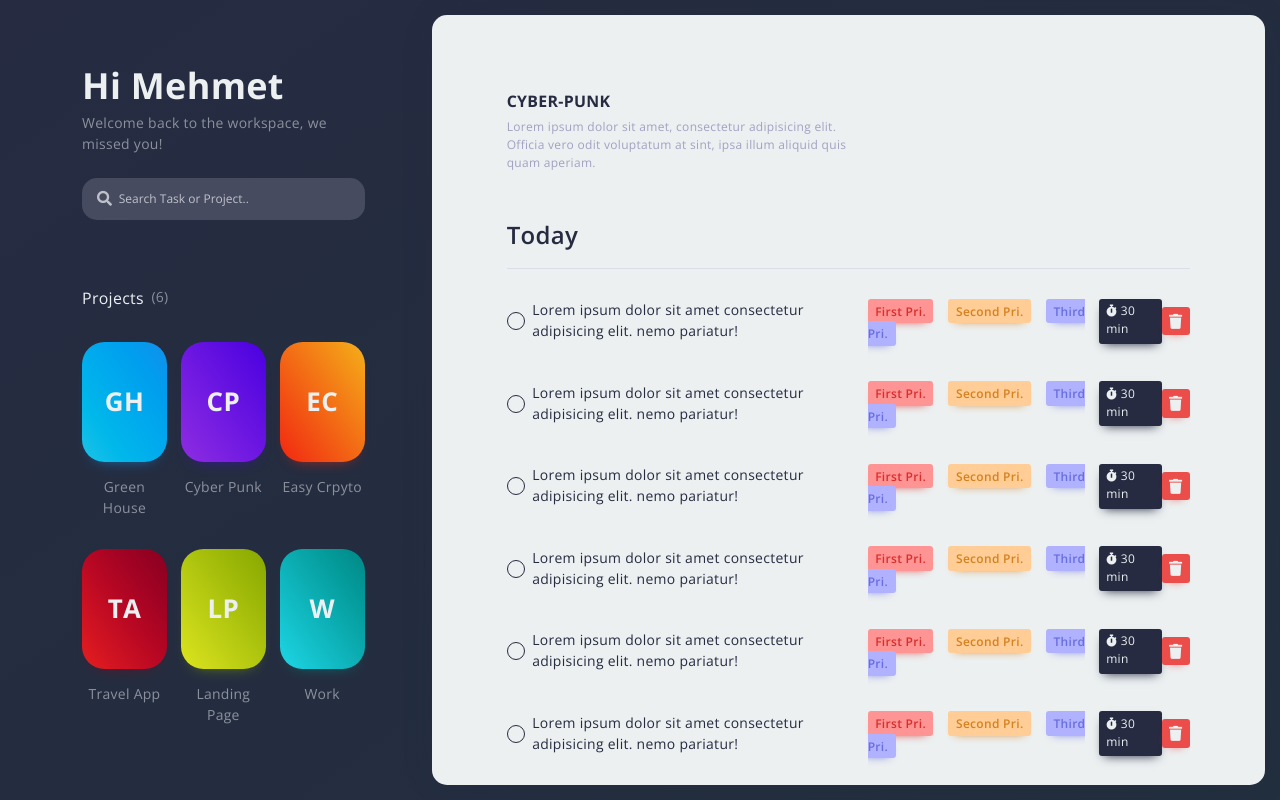
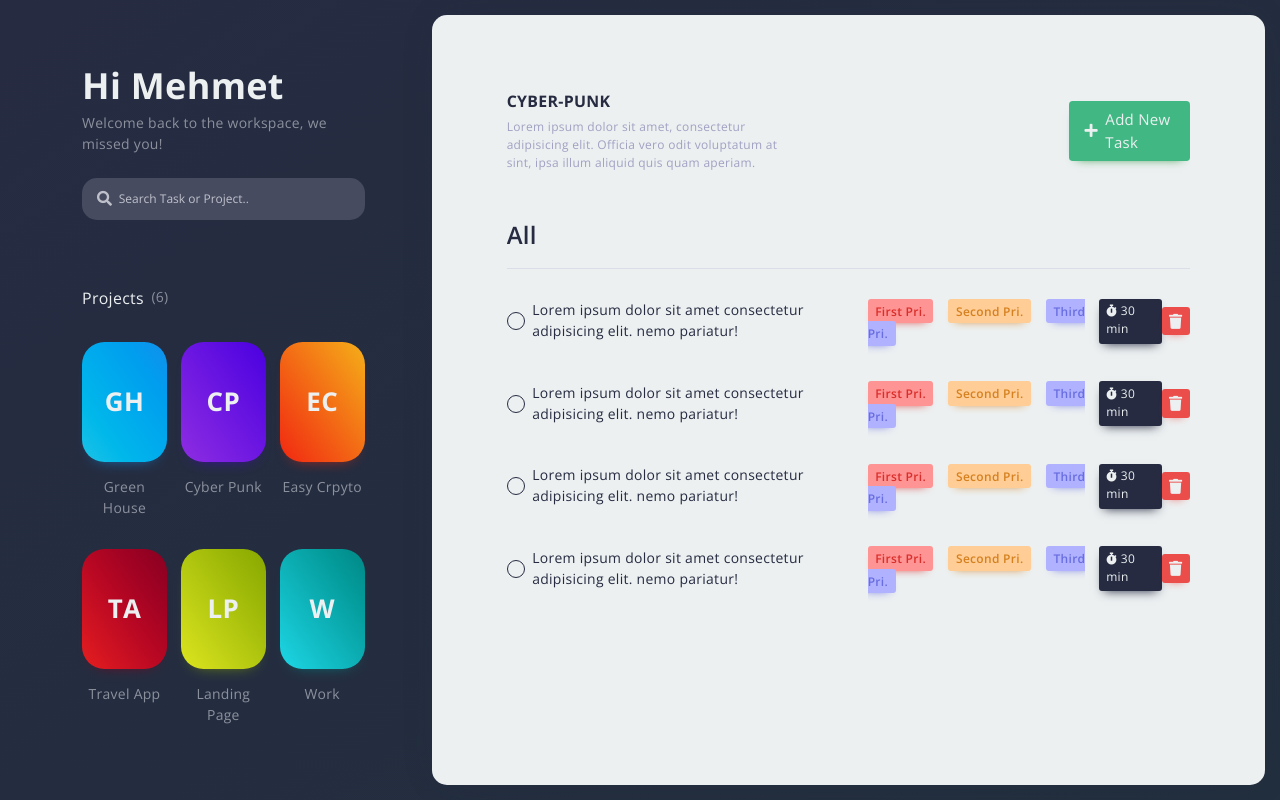
Before and after one commit to mehmetpekcan/todo-app, a Vue app: page /project/cyber-punk in a window 1280 px wide. Built offline with nearby package versions, Linux system fonts and the light colour scheme.

Commit message:
Add new task placement and view created

```diff
--- a/src/components/ProjectContent.vue
+++ b/src/components/ProjectContent.vue
@@ -1,25 +1,29 @@
 <template>
   <div style="overflow-y: scroll !important;">
-    <div class="title">
-      <p class="mb-1 font-size-16 text-dark text-uppercase font-weight-bold">{{ $route.params.name }}</p>
-      <p class="mb-0 font-size-12 w-50 text-secondary">Lorem ipsum dolor sit amet, consectetur adipisicing elit. Officia vero odit voluptatum at sint, ipsa illum aliquid quis quam aperiam.</p>
-    </div>
-    <div class="todos--wrapper mt-5">
-      <div class="todos--title pb-3 border-bottom border-gray-3 d-flex justify-content-between align-items-center">
-        <p class="font-size-24 mb-0" style="font-weight: 600;">Today</p>
+    <a-modal v-model="isNewTask" title="Add New Task" :footer="null">
+      <new-task />
+    </a-modal>
+
+    <div class="d-flex justify-content-between align-items-center">
+      <div class="title">
+        <p class="mb-1 font-size-16 text-dark text-uppercase font-weight-bold">{{ $route.params.name }}</p>
+        <p class="mb-0 font-size-12 w-50 text-secondary">Lorem ipsum dolor sit amet, consectetur adipisicing elit. Officia vero odit voluptatum at sint, ipsa illum aliquid quis quam aperiam.</p>
       </div>
-      <div class="todos--content-wrapper">
-        <div class="todo my-4" v-for="(item, key) in 6" :key="key">
-          <todo />
-        </div>
+      <div
+        @click="newTask"
+        class="d-flex align-items-center bg-success text-white px-3 py-2 rounded"
+        style="box-shadow: 0 5px 10px -8px rgb(6, 127, 22); cursor: pointer;"
+        >
+        <i class="fas fa-plus mr-2" />
+        <span>Add New Task</span>
       </div>
     </div>
     <div class="todos--wrapper mt-5">
       <div class="todos--title pb-3 border-bottom border-gray-3 d-flex justify-content-between align-items-center">
-        <p class="font-size-24 mb-0" style="font-weight: 600;">Later</p>
+        <p class="font-size-24 mb-0" style="font-weight: 600;">All</p>
       </div>
       <div class="todos--content-wrapper">
-        <div class="todo my-4" v-for="(item, key) in 6" :key="key">
+        <div class="todo my-4" v-for="(item, key) in 4" :key="key">
           <todo />
         </div>
       </div>
@@ -29,8 +33,19 @@
 
 <script>
 import Todo from "./Todo"
+import NewTask from "@/views/NewTask"
 
 export default {
-  components: { Todo },
+  data() {
+    return {
+      isNewTask: false
+    }
+  },
+  methods: {
+    newTask() {
+      this.isNewTask = true
+    }
+  },
+  components: { Todo, NewTask },
 }
 </script>
--- /dev/null
+++ b/src/views/NewTask.vue
@@ -0,0 +1,45 @@
+<template>
+<div>
+  <a-form :form="form">
+    <a-form-item label="Description">
+      <a-textarea
+        :rows="4"
+        placeholder="Run for a while.."
+        v-decorator="['description', { rules: [{ required: true, message: 'Please enter a description' }]}]"
+        />
+    </a-form-item>
+    <a-form-item label="Tags (You can add your own tags just write)">
+      <a-select mode="tags" style="width: 100%" :token-separators="[',']" size="large">
+        <a-select-option v-for="(item, key) in ['First', 'Second', 'Third']" :key="key.toString()">
+          {{ item }} Priority
+        </a-select-option>
+      </a-select>
+    </a-form-item>
+    <a-form-item label="Countdown">
+      <a-time-picker size="large" format="HH:mm" />
+      <a-tooltip>
+        <template #title>
+          You can set how much time will take the task to countdown.
+        </template>
+        <i class="fas fa-info-circle ml-3 font-size-16 text-dark" />
+      </a-tooltip>
+    </a-form-item>
+    <a-form-item>
+      <a-button type="primary" size="large" block>Create New Task</a-button>
+    </a-form-item>
+  </a-form>
+</div>
+</template>
+
+<script>
+
+export default {
+  data() {
+    return {
+    }
+  },
+  created() {
+    this.form = this.$form.createForm(this)
+  }
+}
+</script>
```
